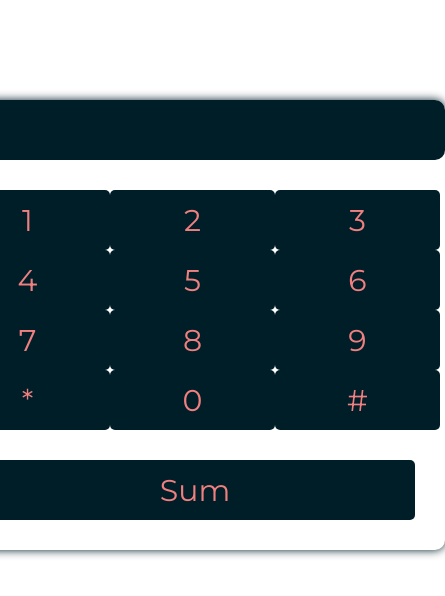
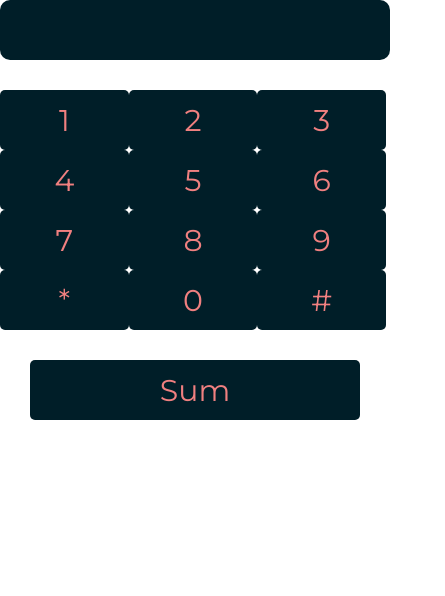
Before and after one commit to miyeaier/dialer, a React (Create React App) app: page / in a window 390 px wide. Shown: the top 596 px of the page, 445 px wide, since content can reach past the window. Built offline with nearby package versions, Linux system fonts and the light colour scheme; the HTML template or start-up script is replaced by a standard one.

Commit message:
add media only screen

```diff
--- a/src/component/dialer.css
+++ b/src/component/dialer.css
@@ -55,3 +55,10 @@ button:hover {
   flex: 1 1 0%;
   color: lightcoral
 }
+@media only screen and (max-width: 800px) {
+  .dialer {
+      width: 100%;
+      height: 100vh;
+      border-radius: 0;
+  }
+}
--- a/src/index.css
+++ b/src/index.css
@@ -24,3 +24,10 @@ button {
   font-family: "Montserrat", sans-serif;
   cursor: pointer;
 }
+
+@media only screen and (max-width: 800px) {
+  body {
+    display: unset;
+    padding-top: 0;
+  }
+}
```
